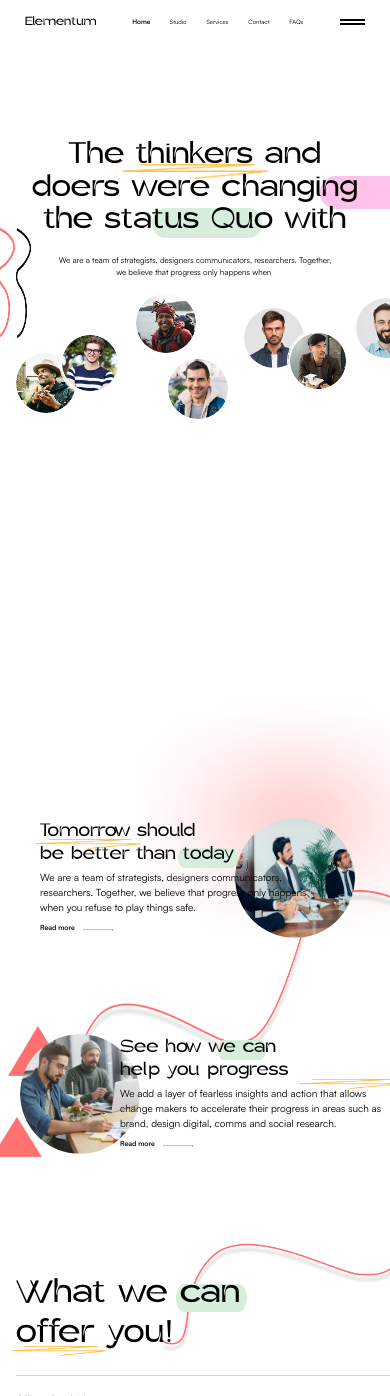
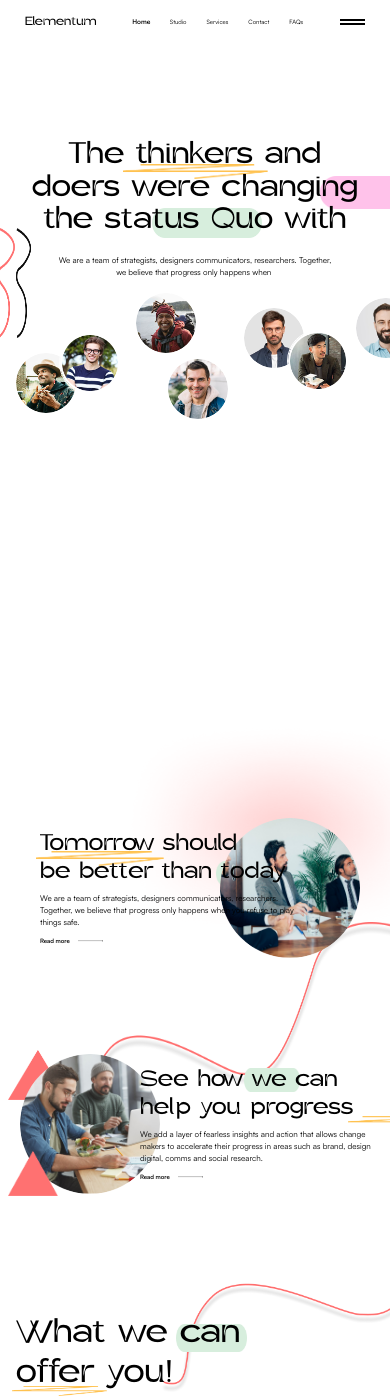
Before and after one commit to rekha-sree06/frontend-assignment, a React (Vite) app: page / in a window 390 px wide. Shown: the top 1396 px of the page. Built offline with nearby package versions, Linux system fonts and the light colour scheme.

Commit message:
Responsiveness Update

```diff
--- a/src/components/About/About.jsx
+++ b/src/components/About/About.jsx
@@ -22,48 +22,55 @@ function About() {
     <motion.img {...fadeIn} src={doodle6} alt=""
         className="
         absolute
-        mt-18
+        mt-26
+        sm:mt-43
         lg:mt-70
-        left-12
+        left-15
+        sm:left-25
         lg:left-80
-        w-[450px]
+        w-[460px]
         h-[250px]
+        sm:w-[550px]
+        sm:h-[310px]
         lg:w-[1150px]
         lg:h-[400px]" />
     <motion.img src={doodle7} alt=""
         className="
         absolute
-        mt-52
+        mt-58
+        sm:mt-80
         lg:mt-110
         left-2
         lg:left-42
         w-[60px]
+        sm:w-[90px]
         lg:w-[170px]
         h-[50px]
+        sm:h-[70px]
         lg:h-[150px]" />
     <motion.div {...fadeIn} className="flex justify-between items-center">
         <img src={doodle1} alt=""
         className="
         absolute
         pb-30
-        sm:pb-35
+        sm:pb-37
         lg:pb-40
-        left-25
-        sm:left-26
+        left-27
+        sm:left-35
         lg:left-100
-        w-[400px]
+        w-[350px]
         sm:w-[410px]
         lg:w-[700px]
-        h-[400px]
+        h-[350px]
         sm:h-[420px]
         lg:h-[700px]" />
         <img src={doodle2} alt=""
         className="
         absolute
-        mb-18
+        mb-19
         sm:mb-26
         lg:mb-47
-        left-105
+        left-104
         sm:left-141
         lg:left-312
         w-[65px]
@@ -75,28 +82,29 @@ function About() {
         <img src={doodle3} alt=""
         className="
         absolute
-        mb-17
+        mb-14.5
         sm:mb-17
         lg:mb-28
         left-9
         sm:left-10
         lg:left-50
-        w-[105px]
-        sm:w-[110px]
+        w-[128px]
+        sm:w-[152px]
         lg:w-[200px]
-        h-[10px]
-        sm:h-[14px]
+        h-[15px]
+        sm:h-[19px]
         lg:h-[20px]" />
         <img src={doodle4} alt=""
         className="
         absolute
-        mb-10
+        mb-7
+        sm:mb-12
         lg:mb-16
-        left-44.5
+        left-54
         lg:left-120
-        w-[60px]
+        w-[75px]
         lg:w-[116px]
-        h-[20px]
+        h-[25px]
         lg:h-[40px]" />
         <div className="
         relative
@@ -106,19 +114,19 @@ function About() {
         flex-col
         z-20">
             <p className="
-            text-[15px]
-            sm:text-[17px]
+            text-[19px]
+            sm:text-[23.5px]
             lg:text-[30px]
-            w-[200px]
-            sm:w-[240px]
+            w-[250px]
+            sm:w-[330px]
             lg:w-[500px]">
                 Tomorrow should <br />be better than today
             </p>
             <p className="
             font-[Satoshi]
-            text-[10px]
+            text-[8px]
             lg:text-[14px]
-            w-[275px]
+            w-[260px]
             sm:w-[300px]
             lg:w-[449px]
             pt-1
@@ -129,7 +137,7 @@ function About() {
             <div className="
             relative
             font-[Satoshi]
-            text-[7px]
+            text-[6px]
             sm:text-[8px]
             lg:text-[12px]
             pt-2
@@ -142,9 +150,9 @@ function About() {
                 <img src={doodle5} alt=""
                 className="
                 relative
-                mt-1.5
+                mt-1
                 lg:mt-2
-                w-[30px]
+                w-[25px]
                 h-[2px]
                 sm:w-[35px]
                 sm:h-[3px]
@@ -156,8 +164,8 @@ function About() {
         <img src={person1}
         alt=""
         className="
-            w-[120px]
-            h-[120px]
+            w-[140px]
+            h-[140px]
             sm:w-[220px]
             sm:h-[220px]
             lg:w-[420px]
@@ -172,8 +180,8 @@ function About() {
         <img src={person2}
         alt=""
         className="
-            w-[120px]
-            h-[120px]
+            w-[140px]
+            h-[140px]
             sm:w-[220px]
             sm:h-[220px]
             lg:w-[420px]
@@ -188,22 +196,22 @@ function About() {
             absolute
             mb-22
             lg:mb-39.5
-            left-54.5
+            left-61
             lg:left-207.5
-            w-[48px]
+            w-[56px]
             lg:w-[95px]
-            h-[20px]
+            h-[24px]
             lg:h-[40px]" />
             <img src={doodle3} alt=""
             className="
             absolute
-            mb-5
+            mb-1
             lg:mb-6.5
-            left-75
+            left-87
             lg:left-250
-            w-[100px]
+            w-[120px]
             lg:w-[200px]
-            h-[10px]
+            h-[12px]
             lg:h-[20px]" />
         <div className="
         relative
@@ -211,12 +219,11 @@ function About() {
         flex
         flex-col">
             <p className="
-            relative
-            text-[15px]
-            sm:text-[17px]
+            text-[19px]
+            sm:text-[23.5px]
             lg:text-[30px]
-            sm:right-3
-            sm:w-[240px]
+            w-[250px]
+            sm:w-[330px]
             lg:w-[500px]">
                 See how we can <br />help you progress
             </p>
@@ -224,10 +231,9 @@ function About() {
             relative
             z-10
             font-[Satoshi]
-            sm:right-3
-            text-[10px]
+            text-[8px]
             lg:text-[14px]
-            w-[275px]
+            w-[250px]
             sm:w-[300px]
             lg:w-[449px]
             pt-1
@@ -236,9 +242,8 @@ function About() {
             </p>
             <div className="
             relative
-            sm:right-3
             font-[Satoshi]
-            text-[7px]
+            text-[6px]
             sm:text-[8px]
             lg:text-[12px]
             pt-2
@@ -251,9 +256,9 @@ function About() {
                 <img src={doodle5} alt=""
                 className="
                 relative
-                mt-1.5
+                mt-1
                 lg:mt-2
-                w-[30px]
+                w-[25px]
                 h-[2px]
                 sm:w-[35px]
                 sm:h-[3px]
@@ -264,12 +269,12 @@ function About() {
             <img src={doodle8} alt=""
             className="
             absolute
-            -left-32
+            -left-33
             lg:-left-100
-            mt-20
+            mt-21
             lg:mt-42
             w-[50px]
-            h-[40px]
+            h-[45px]
             lg:w-[140px]
             lg:h-[120px]" />
         </div>
```
